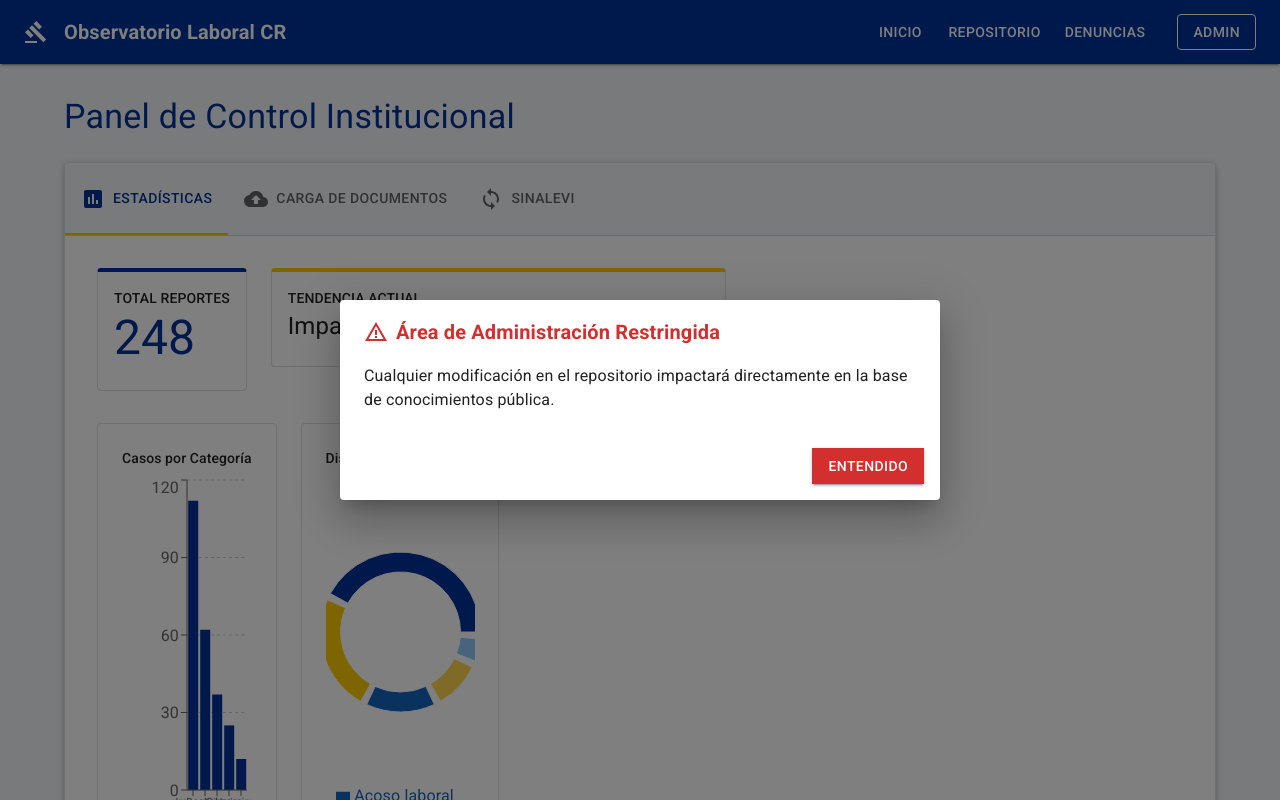
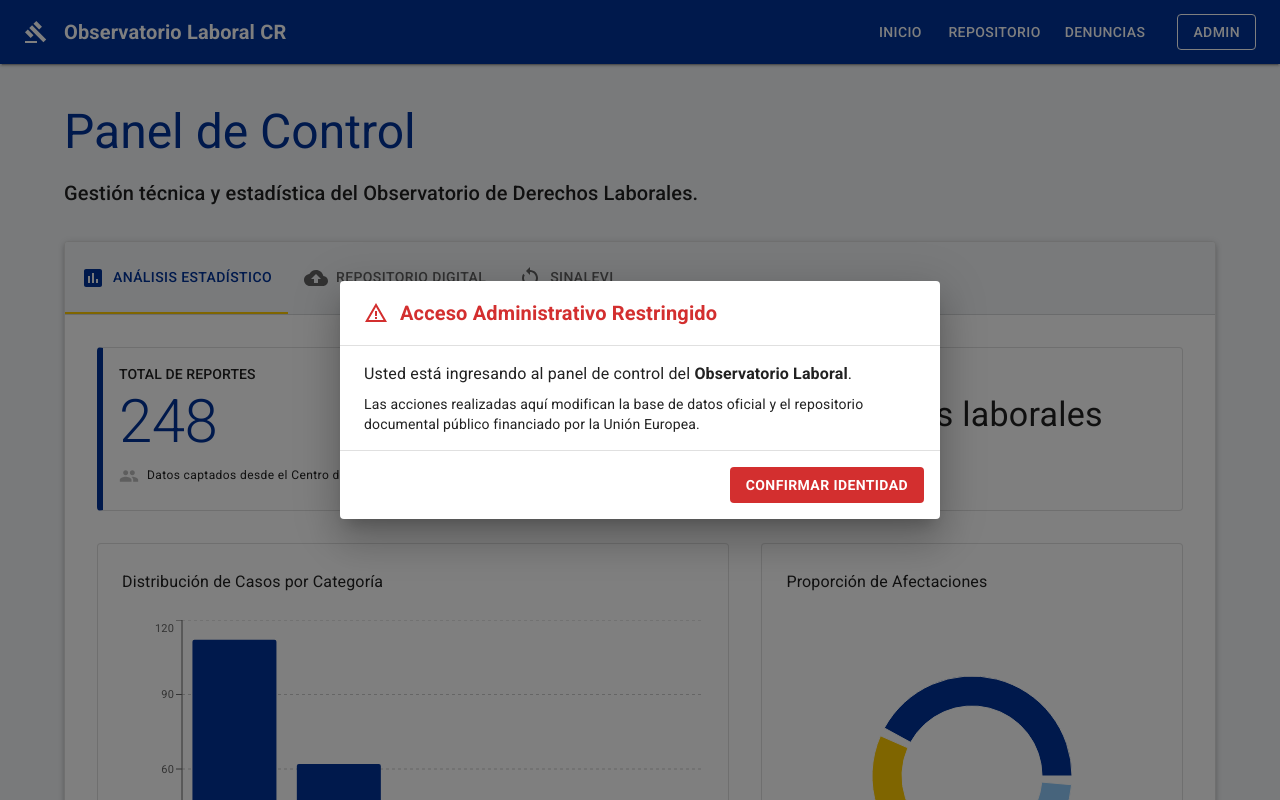
Before and after one commit to iiresodh-cr/Observatorio-laboral-frontend, a React (Vite) app: page /admin in a window 1280 px wide. Shown: the top 800 px of the page. Built offline with nearby package versions, Linux system fonts and the light colour scheme.

Commit message:
Fix Admin

```diff
--- a/src/pages/Admin.jsx
+++ b/src/pages/Admin.jsx
@@ -1,7 +1,7 @@
 import { useState } from 'react';
 import {
   Container, Paper, Box, Typography, TextField, Button,
-  Tabs, Tab, MenuItem, Grid, Card, CardContent, Divider,
+  Tabs, Tab, MenuItem, Divider, Card, CardContent, Stack,
   Dialog, DialogTitle, DialogContent, DialogActions, LinearProgress
 } from '@mui/material';
 import {
@@ -15,8 +15,9 @@ import WarningAmberIcon from '@mui/icons-material/WarningAmber';
 import InsertChartIcon from '@mui/icons-material/InsertChart';
 import GroupIcon from '@mui/icons-material/Group';
 import AssignmentLateIcon from '@mui/icons-material/AssignmentLate';
+import StorageIcon from '@mui/icons-material/Storage';
 
-// Importación de servicios de Firebase
+// Servicios de Firebase
 import { db, storage } from '../services/firebaseConfig';
 import { ref, uploadBytesResumable, getDownloadURL } from 'firebase/storage';
 import { collection, addDoc, serverTimestamp } from 'firebase/firestore';
@@ -71,18 +72,15 @@ export default function Admin() {
   const handleUploadSubmit = async (e) => {
     e.preventDefault();
     if (!archivo) {
-      setActionModal({ open: true, title: 'Error de archivo', message: 'Por favor, selecciona un archivo PDF.' });
+      setActionModal({ open: true, title: 'Error de archivo', message: 'Por favor, adjunte el documento PDF oficial.' });
       return;
     }
 
     setUploading(true);
 
     try {
-      // 1. Crear referencia en Storage con timestamp para evitar colisiones
       const nombreArchivo = `${Date.now()}_${archivo.name}`;
       const storageRef = ref(storage, `documentos/${nombreArchivo}`);
-
-      // 2. Iniciar subida
       const uploadTask = uploadBytesResumable(storageRef, archivo);
 
       uploadTask.on('state_changed',
@@ -91,15 +89,11 @@ export default function Admin() {
           setProgress(progressPercent);
         },
         (error) => {
-          console.error("Error en Storage:", error);
           setUploading(false);
-          setActionModal({ open: true, title: 'Error de Carga', message: 'No se pudo subir el archivo al servidor.' });
+          setActionModal({ open: true, title: 'Fallo de Red', message: 'No se pudo establecer conexión con Firebase Storage.' });
         },
         async () => {
-          // 3. Obtener URL de descarga
           const downloadURL = await getDownloadURL(uploadTask.snapshot.ref);
-
-          // 4. Guardar metadatos en Firestore
           await addDoc(collection(db, "documentos"), {
             titulo: docData.titulo,
             categoria: docData.categoria,
@@ -112,157 +106,173 @@ export default function Admin() {
 
           setUploading(false);
           setProgress(0);
-          setActionModal({ open: true, title: 'Operación Exitosa', message: `El documento "${docData.titulo}" ha sido indexado correctamente.` });
+          setActionModal({ open: true, title: 'Publicación Exitosa', message: `El recurso ha sido indexado correctamente en el Repositorio Digital.` });
           setDocData({ titulo: '', categoria: '', anio: '', descripcion: '' });
           setArchivo(null);
         }
       );
     } catch (error) {
-      console.error("Error general:", error);
       setUploading(false);
-      setActionModal({ open: true, title: 'Error Crítico', message: 'Hubo un fallo en la conexión con la base de datos.' });
+      setActionModal({ open: true, title: 'Error de Sistema', message: 'Fallo crítico al intentar registrar los metadatos en Firestore.' });
     }
   };
 
-  const handleSyncSinalevi = () => {
-    setActionModal({ open: true, title: 'Sincronización Iniciada', message: 'Conectando con SINALEVI para extracción automática...' });
-  };
+  return (
+    <Container maxWidth="lg" sx={{ mt: 5, mb: 8 }}>
 
-  return (
-    <Container maxWidth="lg" sx={{ mt: 4, mb: 4 }}>
-
+      {/* Modal de Advertencia Inicial */}
       <Dialog open={openWarning} onClose={() => setOpenWarning(false)}>
-        <DialogTitle sx={{ display: 'flex', alignItems: 'center', gap: 1, color: '#d32f2f', fontWeight: 'bold' }}>
-          <WarningAmberIcon /> Área de Administración Restringida
+        <DialogTitle sx={{ display: 'flex', alignItems: 'center', gap: 1.5, color: '#d32f2f', fontWeight: 'bold' }}>
+          <WarningAmberIcon /> Acceso Administrativo Restringido
         </DialogTitle>
-        <DialogContent>
+        <DialogContent dividers>
           <Typography variant="body1">
-            Cualquier modificación en el repositorio impactará directamente en la base de conocimientos pública.
+            Usted está ingresando al panel de control del <strong>Observatorio Laboral</strong>.
+          </Typography>
+          <Typography variant="body2" color="text.secondary" sx={{ mt: 1 }}>
+            Las acciones realizadas aquí modifican la base de datos oficial y el repositorio documental público financiado por la Unión Europea.
           </Typography>
         </DialogContent>
         <DialogActions sx={{ p: 2 }}>
-          <Button onClick={() => setOpenWarning(false)} variant="contained" color="error" sx={{ borderRadius: 0 }}>
-            ENTENDIDO
+          <Button onClick={() => setOpenWarning(false)} variant="contained" color="error" disableElevation sx={{ borderRadius: 1, fontWeight: 'bold' }}>
+            CONFIRMAR IDENTIDAD
           </Button>
         </DialogActions>
       </Dialog>
 
+      {/* Modal de Feedback */}
       <Dialog open={actionModal.open} onClose={() => setActionModal({ ...actionModal, open: false })}>
-        <DialogTitle sx={{ color: 'primary.main', fontWeight: 'bold' }}>{actionModal.title}</DialogTitle>
-        <DialogContent><Typography>{actionModal.message}</Typography></DialogContent>
+        <DialogTitle sx={{ fontWeight: 'bold', color: 'primary.main' }}>{actionModal.title}</DialogTitle>
+        <DialogContent dividers><Typography>{actionModal.message}</Typography></DialogContent>
         <DialogActions sx={{ p: 2 }}>
-          <Button onClick={() => setActionModal({ ...actionModal, open: false })} variant="contained" color="primary" sx={{ borderRadius: 0 }}>
+          <Button onClick={() => setActionModal({ ...actionModal, open: false })} variant="contained" disableElevation sx={{ borderRadius: 1 }}>
             ACEPTAR
           </Button>
         </DialogActions>
       </Dialog>
 
-      <Typography variant="h4" color="primary" fontWeight="900" gutterBottom>Panel de Control Institucional</Typography>
+      <Box sx={{ mb: 4 }}>
+        <Typography variant="h3" color="primary" fontWeight="900" gutterBottom>Panel de Control</Typography>
+        <Typography variant="h6" color="text.secondary">Gestión técnica y estadística del Observatorio de Derechos Laborales.</Typography>
+      </Box>
 
-      <Paper elevation={3} sx={{ borderRadius: 1, overflow: 'hidden', mt: 3, border: '1px solid #e0e0e0' }}>
-
+      <Paper elevation={3} sx={{ borderRadius: 1, overflow: 'hidden', border: '1px solid #e0e0e0' }}>
         <Box sx={{ borderBottom: 1, borderColor: 'divider', bgcolor: '#f4f6f8' }}>
           <Tabs value={tabValue} onChange={(e, val) => setTabValue(val)} textColor="primary" indicatorColor="secondary">
-            <Tab icon={<InsertChartIcon />} iconPosition="start" label="Estadísticas" />
-            <Tab icon={<CloudUploadIcon />} iconPosition="start" label="Carga de Documentos" />
+            <Tab icon={<InsertChartIcon />} iconPosition="start" label="ANÁLISIS ESTADÍSTICO" />
+            <Tab icon={<CloudUploadIcon />} iconPosition="start" label="REPOSITORIO DIGITAL" />
             <Tab icon={<SyncIcon />} iconPosition="start" label="SINALEVI" />
           </Tabs>
         </Box>
 
+        {/* PESTAÑA 0: ESTADÍSTICAS */}
         {tabValue === 0 && (
           <Box sx={{ p: 4 }}>
-            <Grid container spacing={3} sx={{ mb: 4 }}>
-              <Grid item xs={12} sm={4}>
-                <Card variant="outlined" sx={{ borderTop: '4px solid #003399' }}>
+            <Stack spacing={4}>
+              <Box sx={{ display: 'grid', gridTemplateColumns: { xs: '1fr', md: '1fr 2fr' }, gap: 3 }}>
+                <Card variant="outlined" sx={{ borderLeft: '6px solid #003399' }}>
                   <CardContent>
-                    <Typography variant="subtitle2" color="text.secondary">TOTAL REPORTES</Typography>
-                    <Typography variant="h3" fontWeight="bold" color="primary">248</Typography>
+                    <Typography variant="subtitle2" color="text.secondary" fontWeight="bold">TOTAL DE REPORTES</Typography>
+                    <Typography variant="h2" fontWeight="900" color="primary">248</Typography>
+                    <Box sx={{ mt: 1, display: 'flex', alignItems: 'center', gap: 1 }}>
+                      <GroupIcon fontSize="small" color="disabled" />
+                      <Typography variant="caption" color="text.secondary">Datos captados desde el Centro de Denuncia</Typography>
+                    </Box>
                   </CardContent>
                 </Card>
-              </Grid>
-              <Grid item xs={12} sm={8}>
-                <Card variant="outlined" sx={{ borderTop: '4px solid #FFCC00' }}>
+                <Card variant="outlined" sx={{ borderLeft: '6px solid #FFCC00' }}>
                   <CardContent>
-                    <Typography variant="subtitle2" color="text.secondary">TENDENCIA ACTUAL</Typography>
-                    <Typography variant="h5" fontWeight="bold">Impago de salario o extremos laborales</Typography>
+                    <Typography variant="subtitle2" color="text.secondary" fontWeight="bold">TENDENCIA DE VULNERACIÓN PREDOMINANTE</Typography>
+                    <Typography variant="h4" fontWeight="bold" sx={{ mt: 1 }}>Impago de salario o extremos laborales</Typography>
+                    <Box sx={{ mt: 1, display: 'flex', alignItems: 'center', gap: 1 }}>
+                      <AssignmentLateIcon fontSize="small" color="disabled" />
+                      <Typography variant="caption" color="text.secondary">Actualizado en tiempo real</Typography>
+                    </Box>
                   </CardContent>
                 </Card>
-              </Grid>
-            </Grid>
+              </Box>
 
-            <Grid container spacing={3}>
-              <Grid item xs={12} md={7}>
-                <Paper variant="outlined" sx={{ p: 3, height: 400 }}>
-                  <Typography variant="subtitle2" fontWeight="bold" gutterBottom>Casos por Categoría</Typography>
+              <Box sx={{ display: 'grid', gridTemplateColumns: { xs: '1fr', lg: '1.2fr 0.8fr' }, gap: 4 }}>
+                <Paper variant="outlined" sx={{ p: 3, height: 450, display: 'flex', flexDirection: 'column' }}>
+                  <Typography variant="subtitle1" fontWeight="bold" sx={{ mb: 3 }}>Distribución de Casos por Categoría</Typography>
+                  <Box sx={{ flexGrow: 1, minHeight: 0 }}>
                     <ResponsiveContainer width="100%" height="100%">
-                    <BarChart data={dataDenuncias}>
+                      <BarChart data={dataDenuncias} margin={{ bottom: 20 }}>
                         <CartesianGrid strokeDasharray="3 3" vertical={false} />
-                      <XAxis dataKey="nombre" tick={{ fontSize: 10 }} interval={0} />
-                      <YAxis />
-                      <Tooltip />
-                      <Bar dataKey="casos" fill="#003399" />
+                        <XAxis dataKey="nombre" tick={{ fontSize: 11 }} />
+                        <YAxis tick={{ fontSize: 11 }} />
+                        <Tooltip cursor={{fill: '#f4f6f8'}} />
+                        <Bar dataKey="casos" fill="#003399" radius={[2, 2, 0, 0]} />
                       </BarChart>
                     </ResponsiveContainer>
+                  </Box>
                 </Paper>
-              </Grid>
-              <Grid item xs={12} md={5}>
-                <Paper variant="outlined" sx={{ p: 3, height: 400 }}>
-                  <Typography variant="subtitle2" fontWeight="bold" gutterBottom>Distribución Porcentual</Typography>
+
+                <Paper variant="outlined" sx={{ p: 3, height: 450, display: 'flex', flexDirection: 'column' }}>
+                  <Typography variant="subtitle1" fontWeight="bold" sx={{ mb: 3 }}>Proporción de Afectaciones</Typography>
+                  <Box sx={{ flexGrow: 1, minHeight: 0 }}>
                     <ResponsiveContainer width="100%" height="100%">
                       <PieChart>
-                      <Pie data={dataDenuncias} innerRadius={60} outerRadius={80} paddingAngle={5} dataKey="casos" nameKey="nombre">
+                        <Pie data={dataDenuncias} innerRadius={70} outerRadius={100} paddingAngle={5} dataKey="casos" nameKey="nombre">
                           {dataDenuncias.map((entry, index) => <Cell key={`cell-${index}`} fill={COLORS[index % COLORS.length]} />)}
                         </Pie>
                         <Tooltip />
-                      <Legend verticalAlign="bottom" height={36}/>
+                        <Legend verticalAlign="bottom" height={36} wrapperStyle={{ fontSize: '11px' }} />
                       </PieChart>
                     </ResponsiveContainer>
+                  </Box>
                 </Paper>
-              </Grid>
-            </Grid>
+              </Box>
+            </Stack>
           </Box>
         )}
 
+        {/* PESTAÑA 1: CARGA DE DOCUMENTOS */}
         {tabValue === 1 && (
-          <Box component="form" onSubmit={handleUploadSubmit} sx={{ p: 5, bgcolor: 'white' }}>
-            <Typography variant="h6" color="primary" fontWeight="bold" gutterBottom>Gestión de Repositorio Digital</Typography>
-            <Divider sx={{ mb: 4 }} />
+          <Box component="form" onSubmit={handleUploadSubmit} sx={{ p: { xs: 3, md: 6 }, bgcolor: 'white' }}>
+            <Stack spacing={4}>
+              <Box>
+                <Typography variant="subtitle1" color="primary" fontWeight="bold" sx={{ display: 'flex', alignItems: 'center', gap: 1, mb: 1 }}>
+                  <StorageIcon /> INDEXACIÓN DE NUEVO RECURSO
+                </Typography>
+                <Divider />
+              </Box>
 
               <Box sx={{ display: 'grid', gridTemplateColumns: { xs: '1fr', md: 'repeat(12, 1fr)' }, gap: 3 }}>
                 <Box sx={{ gridColumn: 'span 12' }}>
-                <TextField fullWidth label="Título del Documento" name="titulo" value={docData.titulo} onChange={handleFormChange} required />
+                  <TextField fullWidth label="Título Oficial del Documento" name="titulo" value={docData.titulo} onChange={handleFormChange} required />
                 </Box>
 
-              <Box sx={{ gridColumn: { xs: 'span 12', md: 'span 6' } }}>
-                <TextField fullWidth select label="Categoría del Recurso" name="categoria" value={docData.categoria} onChange={handleFormChange} required>
+                <Box sx={{ gridColumn: { xs: 'span 12', md: 'span 8' } }}>
+                  <TextField select fullWidth label="Categoría Jurídica" name="categoria" value={docData.categoria} onChange={handleFormChange} required>
                     {categorias.map((cat) => (<MenuItem key={cat.value} value={cat.value}>{cat.label}</MenuItem>))}
                   </TextField>
                 </Box>
 
-              <Box sx={{ gridColumn: { xs: 'span 12', md: 'span 6' } }}>
-                <TextField fullWidth label="Año de Emisión" name="anio" type="number" value={docData.anio} onChange={handleFormChange} required />
+                <Box sx={{ gridColumn: { xs: 'span 12', md: 'span 4' } }}>
+                  <TextField fullWidth label="Año de Publicación" name="anio" type="number" value={docData.anio} onChange={handleFormChange} required />
                 </Box>
 
                 <Box sx={{ gridColumn: 'span 12' }}>
-                <TextField fullWidth label="Resumen Ejecutivo / Descripción" name="descripcion" value={docData.descripcion} onChange={handleFormChange} multiline minRows={3} required />
+                  <TextField fullWidth label="Resumen Ejecutivo" name="descripcion" value={docData.descripcion} onChange={handleFormChange} multiline minRows={4} required placeholder="Describa brevemente el alcance de este documento para el buscador." />
                 </Box>
 
                 <Box sx={{ gridColumn: 'span 12' }}>
-                <Box sx={{ p: 3, border: '2px dashed #003399', borderRadius: 1, bgcolor: '#f0f4ff', textAlign: 'center' }}>
-                  <Button variant="outlined" component="label" startIcon={<PictureAsPdfIcon />}>
-                    ADJUNTAR PDF OFICIAL
+                  <Box sx={{ p: 4, border: '2px dashed #003399', borderRadius: 1, bgcolor: '#f8faff', textAlign: 'center' }}>
+                    <Button variant="outlined" component="label" startIcon={<PictureAsPdfIcon />} sx={{ borderRadius: 1, fontWeight: 'bold' }}>
+                      SELECCIONAR ARCHIVO PDF
                       <input type="file" hidden accept="application/pdf" onChange={handleFileChange} />
                     </Button>
-                  <Typography variant="body2" sx={{ mt: 1, fontWeight: 'bold' }}>
-                    {archivo ? archivo.name : 'No hay archivo seleccionado'}
+                    <Typography variant="body2" sx={{ mt: 2, fontWeight: 'bold', color: archivo ? 'primary.main' : 'text.disabled' }}>
+                      {archivo ? `LISTO PARA SUBIR: ${archivo.name}` : 'FORMATO REQUERIDO: .PDF'}
                     </Typography>
                   </Box>
                 </Box>
 
                 {uploading && (
-                <Box sx={{ gridColumn: 'span 12', mt: 2 }}>
-                  <Typography variant="caption" color="primary" fontWeight="bold">PROCESANDO CARGA... {Math.round(progress)}%</Typography>
-                  <LinearProgress variant="determinate" value={progress} sx={{ height: 10, borderRadius: 5, mt: 1 }} />
+                  <Box sx={{ gridColumn: 'span 12' }}>
+                    <Typography variant="caption" color="primary" fontWeight="bold">PROGRESO DE CARGA: {Math.round(progress)}%</Typography>
+                    <LinearProgress variant="determinate" value={progress} sx={{ height: 8, borderRadius: 4, mt: 1 }} />
                   </Box>
                 )}
 
@@ -272,26 +282,37 @@ export default function Admin() {
                     variant="contained"
                     color="primary"
                     disabled={uploading}
-                  sx={{ borderRadius: 0, px: 8, py: 1.5, fontWeight: 'bold' }}
+                    disableElevation
+                    sx={{ borderRadius: 1, px: 6, py: 1.5, fontWeight: 'bold' }}
                   >
-                  PUBLICAR EN REPOSITORIO
+                    PUBLICAR DOCUMENTO
                   </Button>
                 </Box>
               </Box>
+            </Stack>
           </Box>
         )}
 
+        {/* PESTAÑA 2: SINALEVI */}
         {tabValue === 2 && (
-          <Box sx={{ p: 10, textAlign: 'center' }}>
-            <SyncIcon sx={{ fontSize: 80, color: 'primary.main', mb: 2, opacity: 0.2 }} />
-            <Typography variant="h6" fontWeight="bold">Motor de Sincronización SINALEVI</Typography>
-            <Typography variant="body2" color="text.secondary" sx={{ mb: 4 }}>Extracción automatizada de normativa vigente desde el Sistema Nacional de Legislación Vigente.</Typography>
-            <Button variant="contained" color="secondary" onClick={handleSyncSinalevi} sx={{ borderRadius: 0, px: 6, color: '#000', fontWeight: 'bold' }}>
-              INICIAR EXTRACCIÓN
+          <Box sx={{ p: { xs: 4, md: 10 }, textAlign: 'center' }}>
+            <SyncIcon sx={{ fontSize: 100, color: 'primary.main', mb: 2, opacity: 0.1 }} />
+            <Typography variant="h5" fontWeight="bold" gutterBottom>Sincronización de Normativa Nacional</Typography>
+            <Typography variant="body1" color="text.secondary" sx={{ maxWidth: 600, mx: 'auto', mb: 4 }}>
+              Este proceso conecta con el sistema nacional para descargar automáticamente las últimas actualizaciones en materia laboral.
+            </Typography>
+            <Button variant="contained" color="secondary" onClick={handleSyncSinalevi} disableElevation sx={{ borderRadius: 1, px: 8, py: 2, color: '#000', fontWeight: 'bold' }}>
+              INICIAR EXTRACCIÓN AUTOMÁTICA
             </Button>
           </Box>
         )}
       </Paper>
+
+      <Box sx={{ mt: 6, textAlign: 'center' }}>
+        <Typography variant="caption" color="text.secondary" sx={{ letterSpacing: 1.5 }}>
+          SISTEMA DE GESTIÓN | OBSERVATORIO DE DERECHOS LABORALES - UNIÓN EUROPEA
+        </Typography>
+      </Box>
     </Container>
   );
 }
```
Lines whose indentation alone changed are shown as unchanged.
